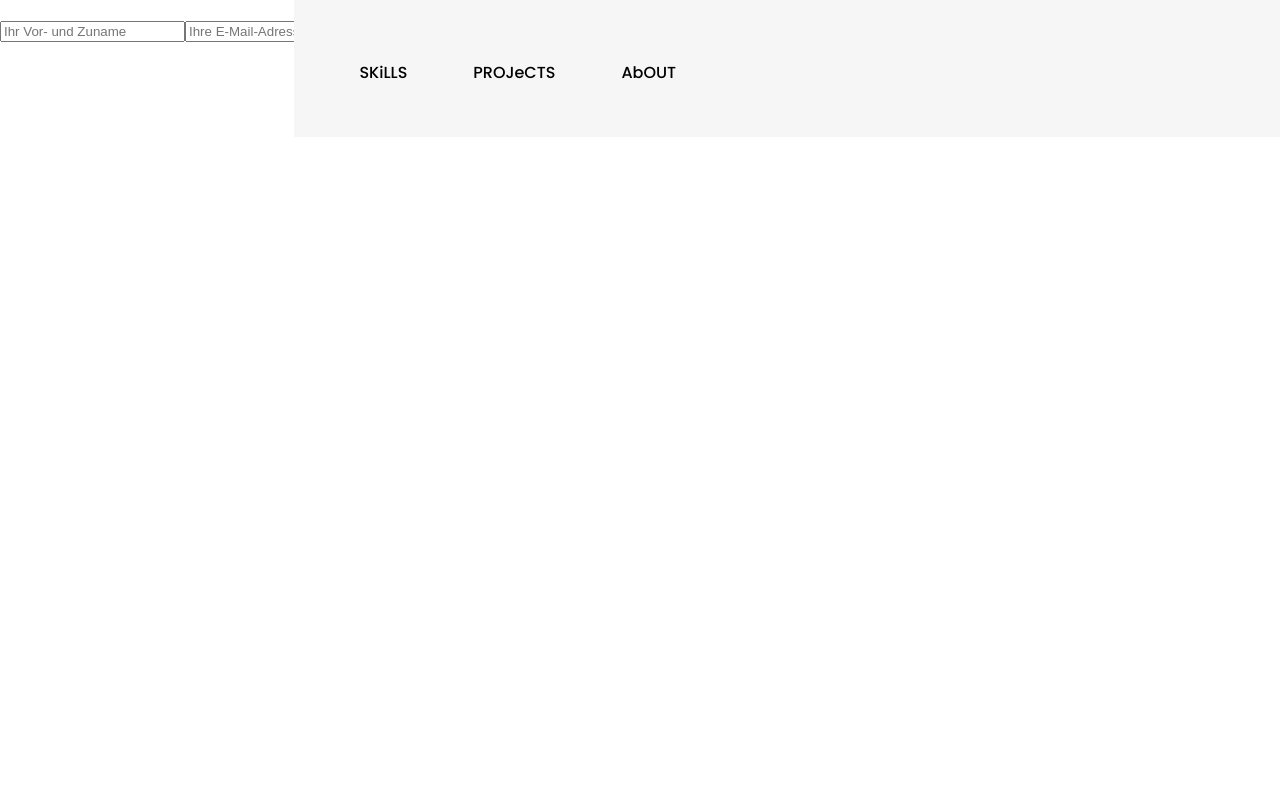
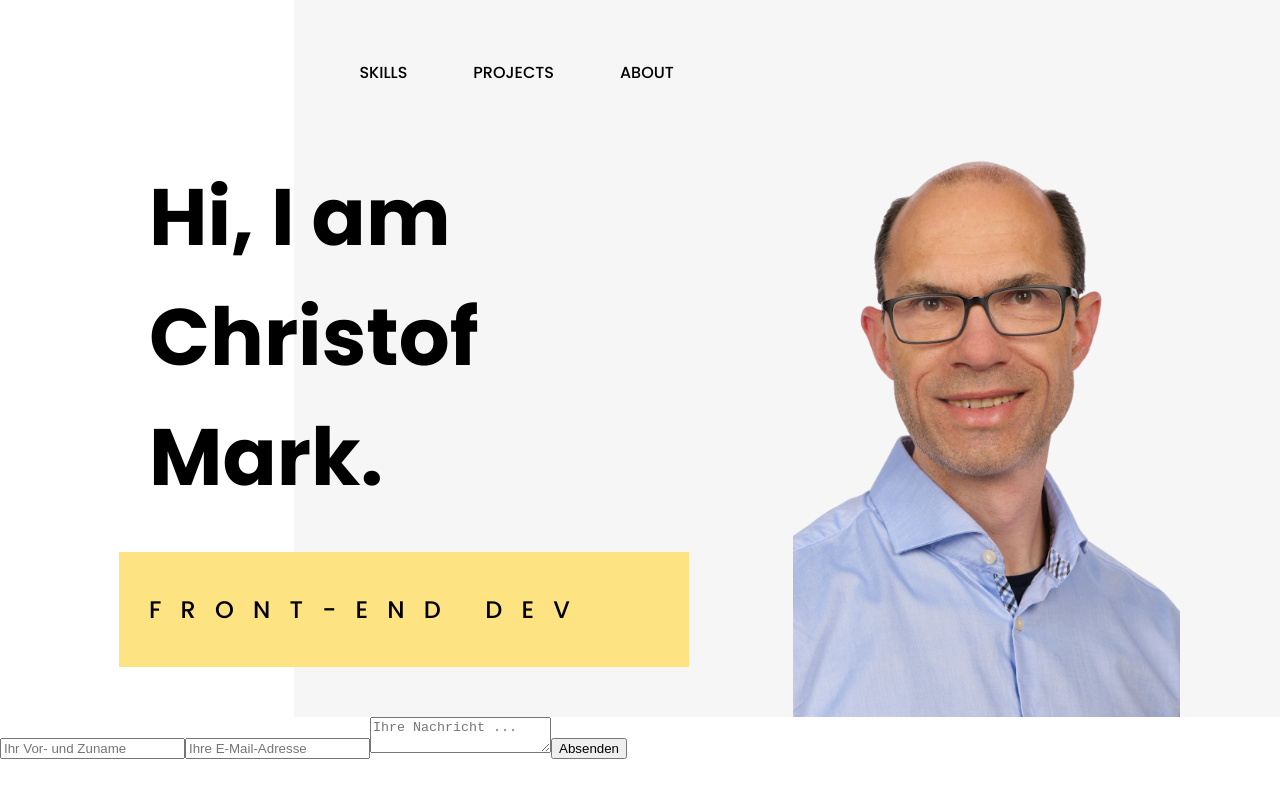
Before and after one commit to colorfultrees/portfolio, an Angular app: page / in a window 1280 px wide. Built offline with nearby package versions, Linux system fonts and the light colour scheme.

Commit message:
home section added

```diff
--- a/src/app/app.component.html
+++ b/src/app/app.component.html
@@ -1,2 +1,5 @@
 <app-header id="header"></app-header>
+<app-section-home></app-section-home>
+<div id="page-wrapper">
+</div>
 <app-contact-form></app-contact-form>
--- a/src/app/app.component.scss
+++ b/src/app/app.component.scss
@@ -1,6 +1,13 @@
+@import 'src/styles/variables.scss';
+
 #header {
-    position: fixed;
+    position: sticky;
     top: 0;
     left: 0;
     right: 0;
 }
+
+#page-wrapper {
+    width: 100%;
+    padding: 0 $content-margin;
+}
--- a/src/app/app.module.ts
+++ b/src/app/app.module.ts
@@ -5,12 +5,14 @@ import { AppRoutingModule } from './app-routing.module';
 import { AppComponent } from './app.component';
 import { ContactFormComponent } from './contact-form/contact-form.component';
 import { HeaderComponent } from './header/header.component';
+import { SectionHomeComponent } from './section-home/section-home.component';
 
 @NgModule({
   declarations: [
     AppComponent,
     ContactFormComponent,
-    HeaderComponent
+    HeaderComponent,
+    SectionHomeComponent
   ],
   imports: [
     BrowserModule,
--- a/src/app/header/header.component.html
+++ b/src/app/header/header.component.html
@@ -1,9 +1,9 @@
 <header>
     <div id="content">
         <ul>
-            <li>SKiLLS</li>
-            <li>PROJeCTS</li>
-            <li>AbOUT</li>
+            <li>SKILLS</li>
+            <li>PROJECTS</li>
+            <li>ABOUT</li>
         </ul>
     </div>
 </header>
--- a/src/app/header/header.component.scss
+++ b/src/app/header/header.component.scss
@@ -20,4 +20,8 @@ header {
         display: flex;
         gap: 66px;
     }
+
+    li {
+        cursor: pointer;
+    }
 }
--- /dev/null
+++ b/src/app/section-home/section-home.component.html
@@ -0,0 +1,9 @@
+<section>
+    <div id="img-box">
+        <img src="../../assets/img/portrait.png" alt="portrait">
+    </div>
+    <div id="info-box">
+        <h1>Hi, I am Christof Mark.</h1>
+        <div id="job-title">FRONT-END DEV</div>
+    </div>
+</section>
--- /dev/null
+++ b/src/app/section-home/section-home.component.scss
@@ -0,0 +1,44 @@
+@import 'src/styles/variables.scss';
+
+section {
+    position: relative;
+    height: $section-home_height;
+}
+
+#img-box {
+    position: absolute;
+    right: 0;
+    width: $bg-box_width-ration;
+    height: 100%;
+    background-color: $color-minor_light;
+    display: flex;
+    justify-content: flex-end;
+
+    img {
+        margin-right: 100px;
+        height: 100%;
+    }
+}
+
+#info-box {
+    display: flex;
+    flex-direction: column;
+    position: relative;
+    margin-left: $content-margin;
+
+    h1 {
+        max-width: 490px;
+        margin-left: 30px;
+        margin-top: 20px;
+    }
+
+    #job-title {
+        margin-top: 35px;
+        padding: 40px 100px 40px 30px;
+        font-size: 24px;
+        font-weight: 500;
+        letter-spacing: 0.8em;
+        background-color: $color-main;
+        width: max-content;
+    }
+}
--- a/src/styles.scss
+++ b/src/styles.scss
@@ -9,3 +9,10 @@ body {
     font-size: 18px;
     margin: 0;
 }
+
+h1 {
+    font-size: 80px;
+    font-weight: 700;
+    margin-block-start: 0;
+    margin-block-end: 0;
+}
--- a/src/styles/variables.scss
+++ b/src/styles/variables.scss
@@ -2,6 +2,7 @@
 $content_max-width: 1440px;
 $bg-box_width-ration: 77%;
 $content-margin: 119px;
+$section-home_height: 580px;
 
 // Colors
 $text_page-title: black;
```
Also changed, not shown: src/app/section-home/section-home.component.ts (added, +10 -0 lines), 1 other file (tests, documents, lock files or other folders).
